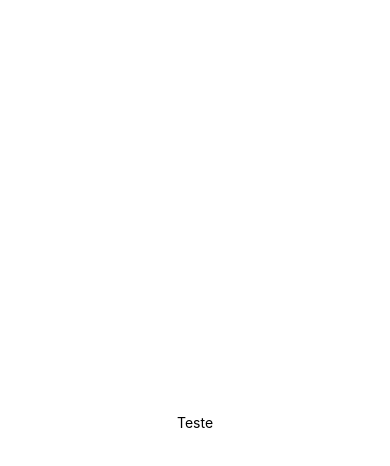
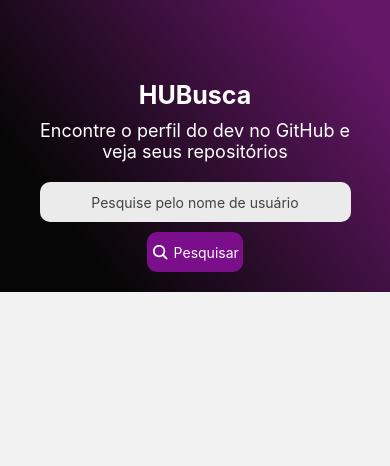
Before and after one commit to taianaazevedo/hubusca, a React Native app: screen /Home in a window 390 px wide. Shown: the top 466 px of the page. Built offline with nearby package versions, Linux system fonts and the light colour scheme.

Commit message:
feat: search for user

```diff
--- a/App.tsx
+++ b/App.tsx
@@ -1,20 +1,7 @@
-import { StatusBar } from 'expo-status-bar';
-import { StyleSheet, Text, View } from 'react-native';
+import StackComponent from './src/routes/stack';
 
 export default function App() {
   return (
-    <View style={styles.container}>
-      <Text>Teste</Text>
-      <StatusBar style="auto" />
-    </View>
+   <StackComponent/>
   );
 }
-
-const styles = StyleSheet.create({
-  container: {
-    flex: 1,
-    backgroundColor: '#fff',
-    alignItems: 'center',
-    justifyContent: 'center',
-  },
-});
--- /dev/null
+++ b/src/components/search/search.tsx
@@ -0,0 +1,35 @@
+import { Text } from "react-native";
+import {
+  StyledText,
+  StyledText2,
+  StyledInput,
+  StyledTouchableOpacity,
+  StyledView,
+} from "./searchStyled";
+import Ionicons from "react-native-vector-icons/Ionicons";
+import { Dispatch } from "react";
+
+type SearchProps = {
+  text: string;
+  setText: Dispatch<React.SetStateAction<string>>;
+  getUser: (text: string) => Promise<void>;
+};
+
+export default function Search({ text, setText, getUser }: SearchProps) {
+  return (
+    <StyledView>
+      <StyledText>HUBusca</StyledText>
+      <StyledText2>Encontre o perfil do dev no GitHub e veja seus repositórios</StyledText2>
+      <StyledInput
+        placeholder="Pesquise pelo nome de usuário"
+        onChangeText={(newText) => setText(newText)}
+        defaultValue={text}
+        onSubmitEditing={() => getUser(text)}
+      />
+      <StyledTouchableOpacity onPress={() => getUser(text)}>
+        <Ionicons name="search" color="white" size={18} />
+        <Text style={{ color: "#ffffff" }}>Pesquisar</Text>
+      </StyledTouchableOpacity>
+    </StyledView>
+  );
+}
--- /dev/null
+++ b/src/components/search/searchStyled.tsx
@@ -0,0 +1,44 @@
+import styled from "styled-components/native";
+
+export const StyledView = styled.View`
+width: 90%;
+align-items: center;
+margin-top: 50px;
+padding: 20px;
+border-radius: 20px;
+`
+
+export const StyledText = styled.Text`
+  font-size: 25px;
+  font-weight: bold;
+  color: #ffffff;
+  text-align: center;
+  padding: 10px;
+`;
+
+export const StyledText2 = styled.Text`
+  font-size: 18px;
+  color: #ffffff;
+  text-align: center;
+`;
+
+export const StyledInput = styled.TextInput`
+  background-color: #ebebeb;
+  width: 100%;
+  height: 40px;
+  border-radius: 10px;
+  text-align: center;
+  margin-top: 20px;
+  color: #424242
+`;
+
+export const StyledTouchableOpacity = styled.TouchableOpacity`
+background-color: #7b0e8a;
+  width: 31%;
+  height: 40px;
+  border-radius: 10px;
+  margin-top: 10px;
+  flex-direction: row;
+  align-items: center;
+  justify-content: space-evenly;
+`
--- /dev/null
+++ b/src/routes/stack.tsx
@@ -0,0 +1,26 @@
+import { NavigationContainer } from "@react-navigation/native";
+import { NativeStackNavigationProp, createNativeStackNavigator } from "@react-navigation/native-stack";
+import Home from "../../src/screens/homepage/home";
+
+
+const Stack = createNativeStackNavigator();
+
+type StackNavigation = {
+  Home: undefined;
+  Profile: {login: string, name: string, avatar_url: string, location: string};
+}
+
+export type StackTypes = NativeStackNavigationProp<StackNavigation>
+
+export default function StackComponent() {
+  return (
+    <NavigationContainer>
+      <Stack.Navigator screenOptions={{ headerShown: false }}>
+        <Stack.Screen
+          name="Home"
+          component={Home}
+        />
+      </Stack.Navigator>
+    </NavigationContainer>
+  );
+}
--- /dev/null
+++ b/src/screens/homepage/home.tsx
@@ -0,0 +1,40 @@
+import { StyledView, StyledError } from "./homeStyled";
+import Search from "../../components/search/search";
+import { Keyboard } from "react-native";
+import api from "../../services/api";
+import { useState } from "react";
+import { UserInfo } from "../../types/types";
+import { LinearGradient } from "expo-linear-gradient";
+
+
+export default function Home() {
+  const [text, setText] = useState("");
+  const [user, setUser] = useState<UserInfo | null>(null);
+  const [error, setError] = useState(false);
+
+  async function getUser(text: string) {
+    Keyboard.dismiss();
+    try {
+      const result = await api.get(`/users/${text}`);
+      setUser(result.data);
+      setError(false);
+    } catch (error) {
+      setUser(null);
+      setError(true);
+    }
+  }
+
+  return (
+    <LinearGradient
+      start={{ x: 0, y: 1 }}
+      end={{ x: 1, y: 0 }}
+      locations={[0.2, 0.9]}
+      colors={["#070606", "#631766"]}
+    >
+      <StyledView>
+        <Search text={text} setText={setText} getUser={getUser} />
+        {error && <StyledError>Usuário não encontrado :( </StyledError>}
+      </StyledView>
+    </LinearGradient>
+  );
+}
--- /dev/null
+++ b/src/screens/homepage/homeStyled.tsx
@@ -0,0 +1,13 @@
+import styled from "styled-components/native";
+
+export const StyledView = styled.View`
+  align-items: center;
+  width: 100%;
+  height: 100%;
+`;
+
+export const StyledError = styled.Text`
+font-size: 20px;
+color: #ffffff;
+margin-top: 50px;
+`
--- /dev/null
+++ b/src/services/api.tsx
@@ -0,0 +1,7 @@
+import axios from "axios";
+
+const api = axios.create({
+  baseURL: "https://api.github.com",
+});
+
+export default api;
--- /dev/null
+++ b/src/types/types.tsx
@@ -0,0 +1,26 @@
+export type UserInfo = {
+    avatar_url: string,
+    login: string,
+    name: string,
+    location: string
+}
+
+export type UserDetails = {
+    avatar_url: string,
+    login: string,
+    name: string,
+    location: string
+    followers: number,
+    public_repos: number,
+    id: number
+}
+
+export type UserRepositories = Array<{
+    id: number,
+    name: string,
+    language: string,
+    description: string,
+    created_at: string,
+    pushed_at: string,
+    html_url: string
+}>
```
